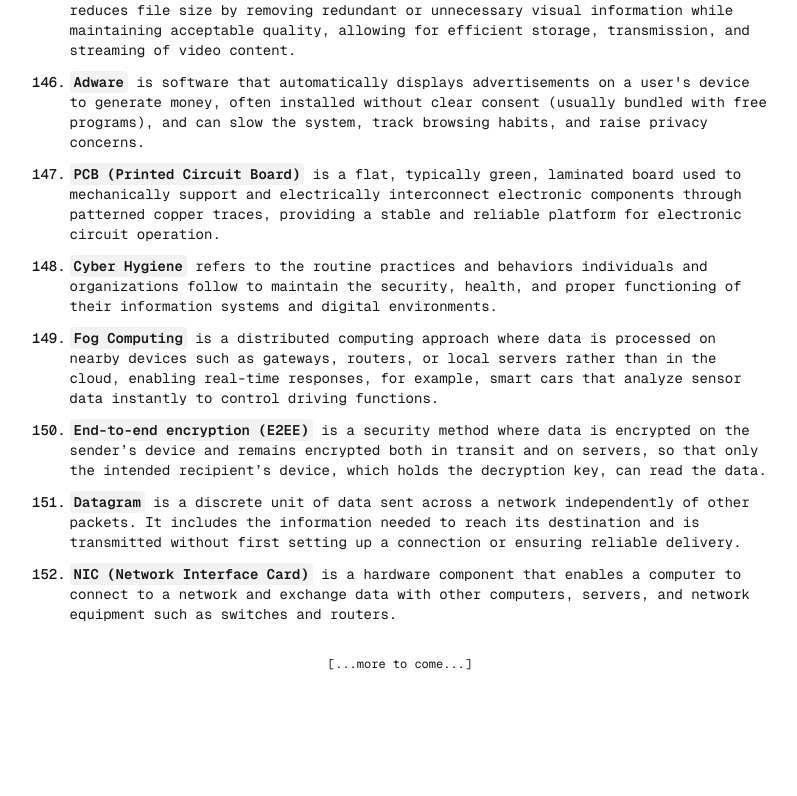
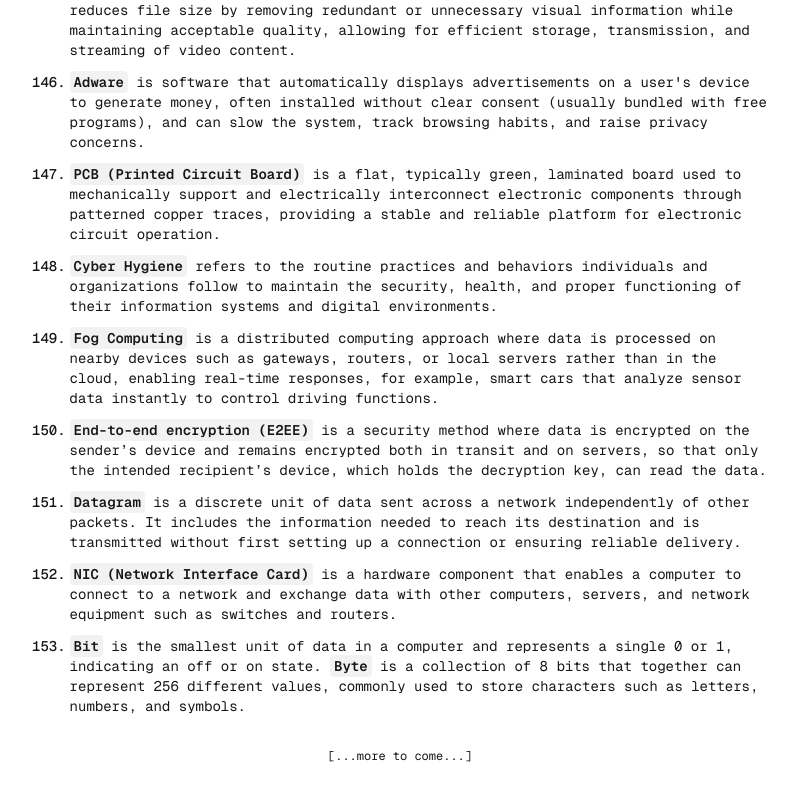
Before and after one commit to BrahimBoussada/mind-log, a Next.js app: page / in a window 1280 px wide. Shown: the part 9931-10727 px from the top of the page, without its empty margins (240-1037 px from the left). Before the commit the page ends 10635 px from the top, so only its background shows below. Built offline with nearby package versions, Linux system fonts and the light colour scheme.

Commit message:
log:23-01-2026

```diff
--- a/src/app/page.tsx
+++ b/src/app/page.tsx
@@ -1484,6 +1484,17 @@ export default function Home() {
           </Text>
         </Note>
 
+        <Note>
+          <N>153.</N>
+          <Text>
+            <Key>Bit</Key> is the smallest unit of data in a computer and
+            represents a single 0 or 1, indicating an off or on state.{" "}
+            <Key>Byte</Key> is a collection of 8 bits that together can
+            represent 256 different values, commonly used to store characters
+            such as letters, numbers, and symbols.
+          </Text>
+        </Note>
+
         {/* --- end --- */}
       </NoteWrapper>
 
```
